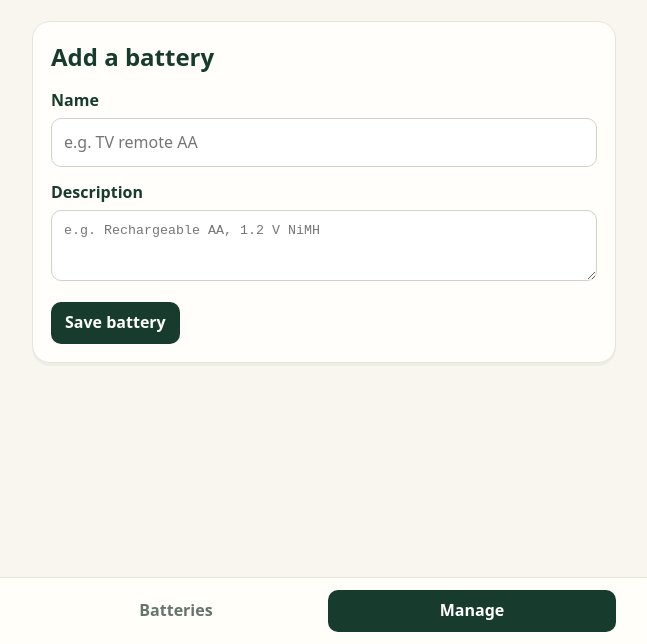
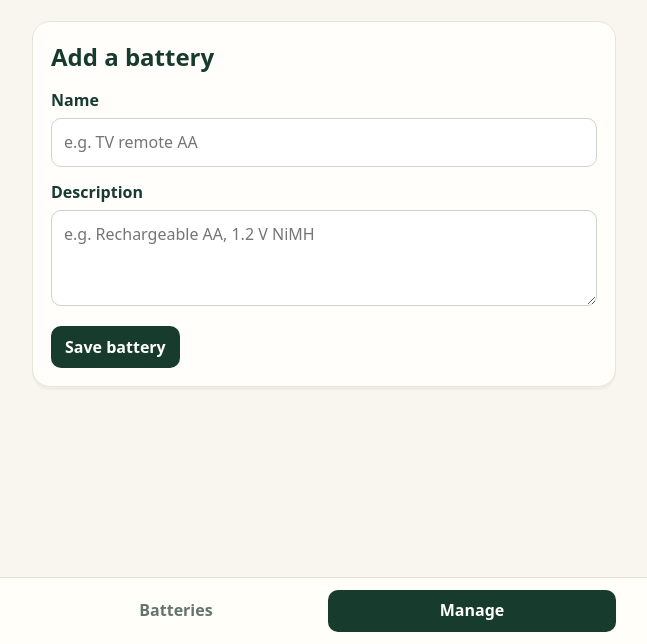
Before and after one commit to LucaTNT/grocy-batteries, a website: page public/index.html in a window 1280 px wide. Both pictures are taken after a click on the button "Manage". Shown: the part 156-800 px from the top of the page, without its empty margins (316-963 px from the left). Drawn offline with Linux system fonts and the light colour scheme; no server answers.

Commit message:
Use the page font in the description textarea
textarea was missing from the font: inherit rule, so it fell back to the
browser's monospace default. Screenshots regenerated to match.

```diff
--- a/public/styles.css
+++ b/public/styles.css
@@ -1,7 +1,7 @@
 :root { color-scheme: light; --ink: #173b2d; --muted: #65746d; --cream: #f8f6ef; --paper: #fffefa; --line: #e7e4da; --yellow: #f4c95d; --danger: #a74436; }
 * { box-sizing: border-box; }
 body { margin: 0; background: var(--cream); color: var(--ink); font: 16px/1.45 system-ui, -apple-system, BlinkMacSystemFont, "Segoe UI", sans-serif; }
-button, input { font: inherit; }
+button, input, textarea { font: inherit; }
 button { cursor: pointer; border: 0; font-weight: 700; }
 .app-shell { width: min(100%, 620px); margin: 0 auto; padding: 34px 18px 104px; }
 header { padding: 0 4px 24px; } .eyebrow { color: #a77816; font-size: .72rem; font-weight: 800; letter-spacing: .13em; margin: 0 0 5px; } h1 { font-size: clamp(2rem, 8vw, 2.7rem); letter-spacing: -.055em; line-height: 1; margin: 0; } header > p:last-child { color: var(--muted); margin: 9px 0 0; }
```
Also changed, not shown: docs/batteries.png, docs/manage.png.
